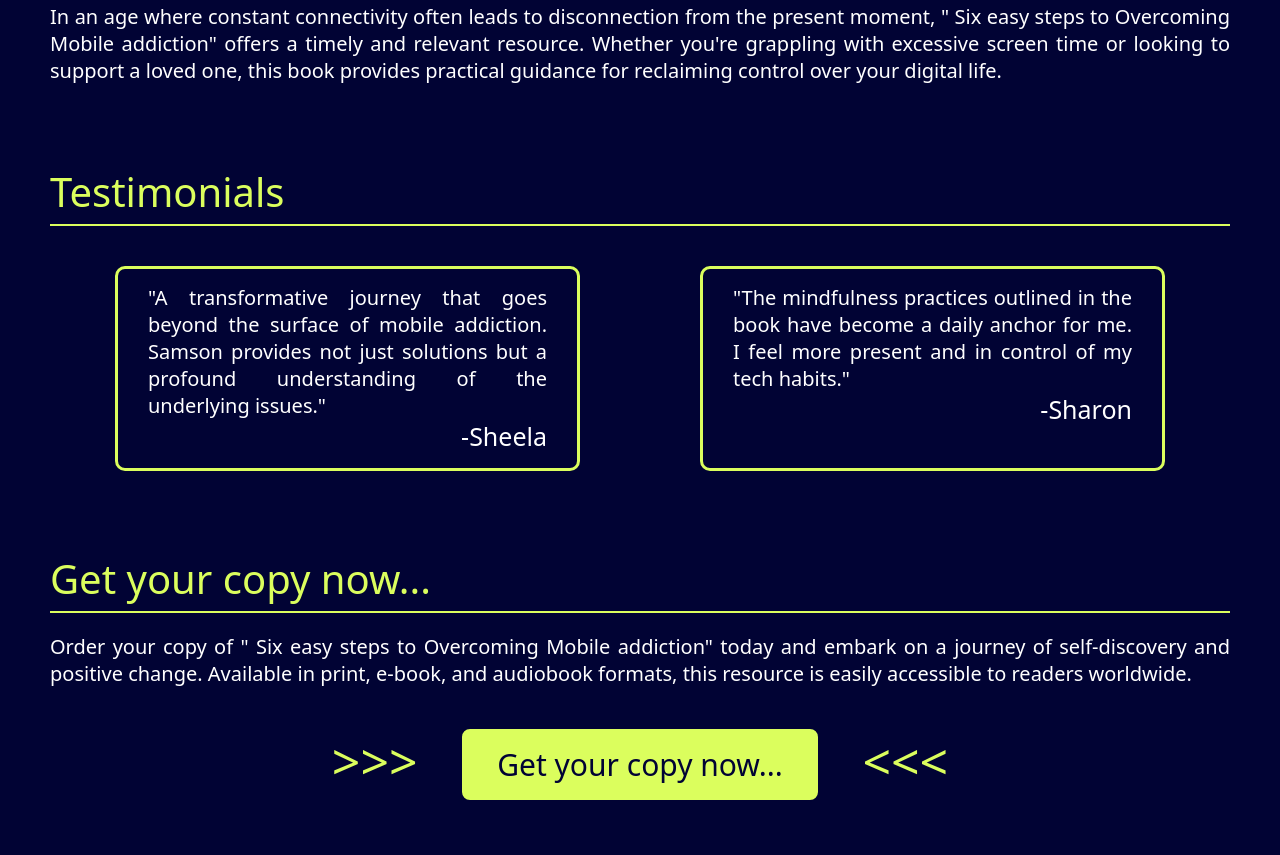
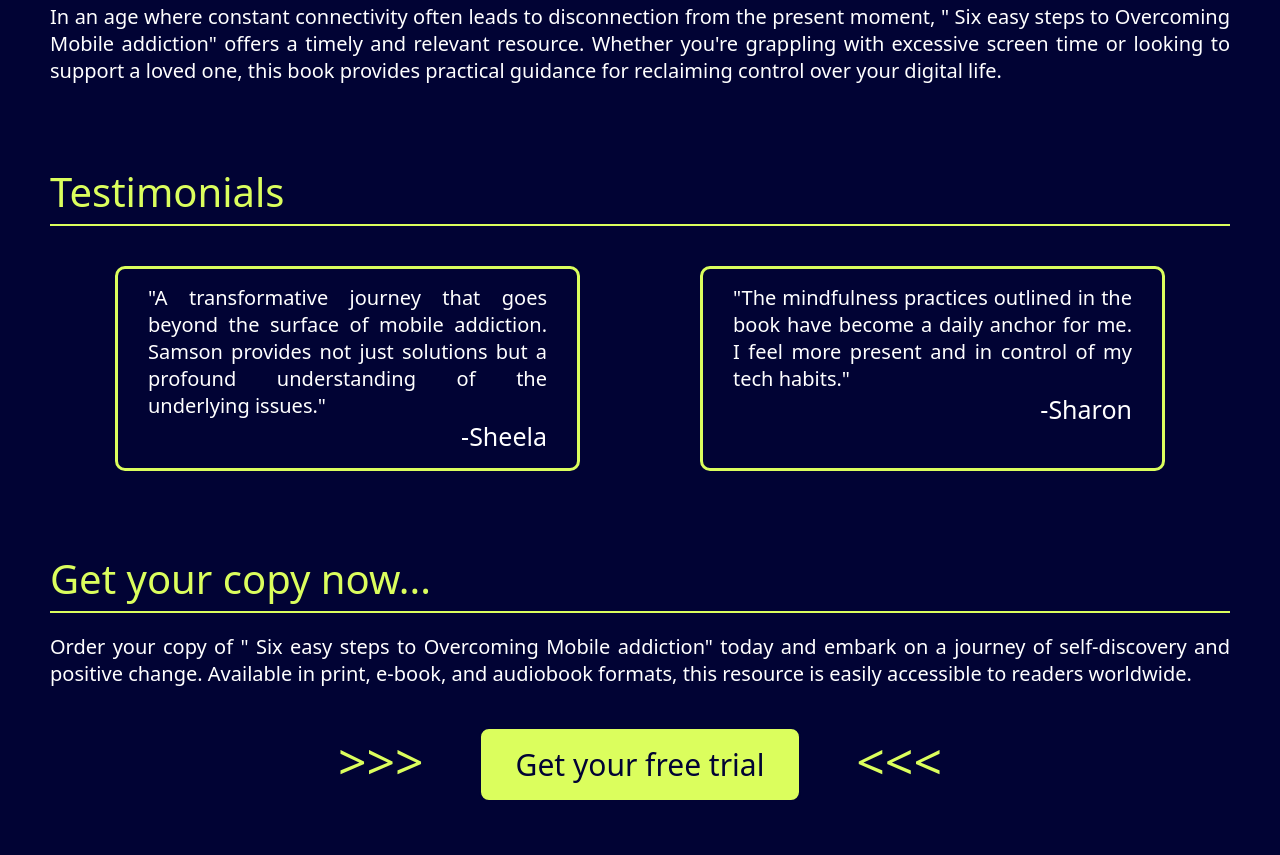
Before and after one commit to anonymous-JJ/anonymousjj.github.io, a plain HTML site: page bookshop/index.html in a window 1280 px wide. Shown: the part 1429-2284 px from the top of the page. Drawn offline with Linux system fonts and the light colour scheme.

Commit message:
index.html

```diff
--- a/bookshop/index.html
+++ b/bookshop/index.html
@@ -64,7 +64,7 @@
 
             <div id="orderbox">
                 <p style="font-size: 50px; color: #dbfe5d;margin-right: 10px;">>>></p>
-                <button id="order2">Get your copy now...</button>
+                <a href='https://forms.gle/1PhxxfSp2JEHtSRRA' target='_blank'><button id="order2">Get your free trial</button></a>
                 <p style="font-size: 50px; color: #dbfe5d; margin-left: 10px;"><<<</p>
             </div>
         </div>
```
